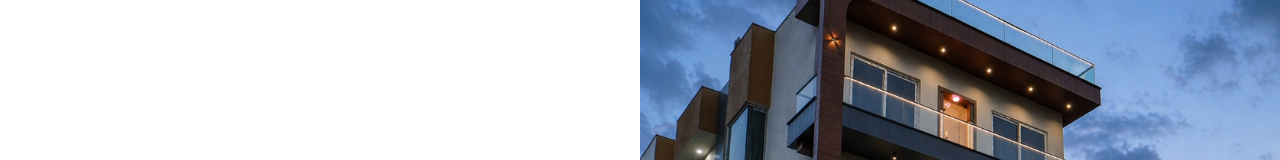
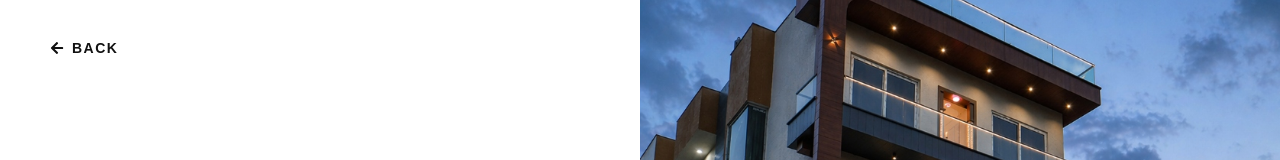
Before and after one commit to viratco/sandanehomes, a React (Vite) app: page /glam in a window 1280 px wide. Shown: the top 160 px of the page. Built offline with nearby package versions, Linux system fonts and the light colour scheme; a web font is replaced by a local one.

Commit message:
Add floating back button to all subpages via SubpageNav component

```diff
--- a/src/components/SubpageNav.css
+++ b/src/components/SubpageNav.css
@@ -1,3 +1,35 @@
-.subpage-nav {
-    /* Basic styling for SubpageNav */
+.subpage-nav-container {
+    position: absolute;
+    top: 30px;
+    left: 40px;
+    z-index: 100;
 }
+
+.subpage-back-button {
+    display: flex;
+    align-items: center;
+    gap: 8px;
+    background: transparent;
+    border: none;
+    color: #111;
+    font-size: 14px;
+    font-weight: 600;
+    text-transform: uppercase;
+    letter-spacing: 1.5px;
+    cursor: pointer;
+    padding: 10px;
+    transition: all 0.3s ease;
+    font-family: sans-serif;
+}
+
+.subpage-back-button:hover {
+    color: #8B7355;
+    transform: translateX(-5px);
+}
+
+@media (max-width: 768px) {
+    .subpage-nav-container {
+        top: 20px;
+        left: 20px;
+    }
+}
--- a/src/components/SubpageNav.jsx
+++ b/src/components/SubpageNav.jsx
@@ -1,10 +1,17 @@
 import React from 'react';
+import { useNavigate } from 'react-router-dom';
+import { FaArrowLeft } from 'react-icons/fa';
 import './SubpageNav.css';
 
 const SubpageNav = () => {
+    const navigate = useNavigate();
+
     return (
-        <div className="subpage-nav">
-            {/* Subpage Navigation */}
+        <div className="subpage-nav-container">
+            <button className="subpage-back-button" onClick={() => navigate(-1)}>
+                <FaArrowLeft />
+                <span>Back</span>
+            </button>
         </div>
     );
 };
```
